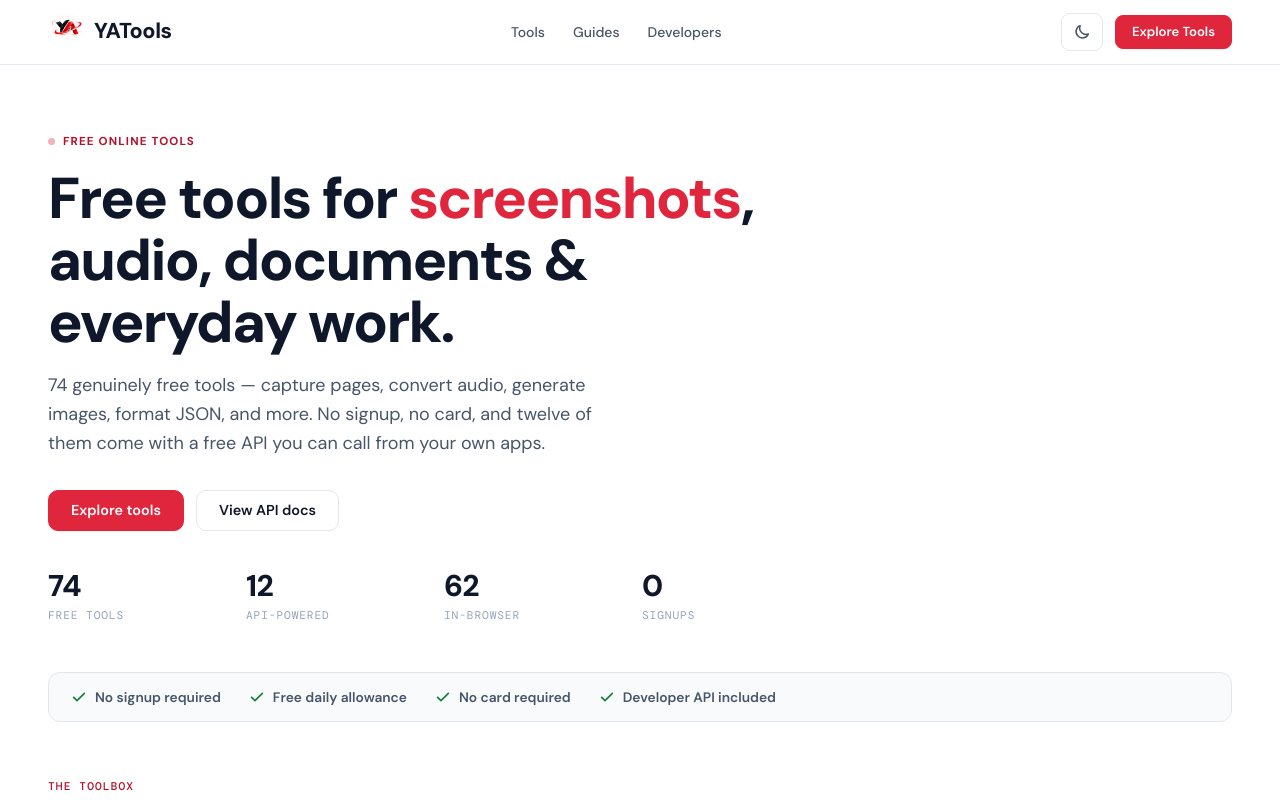
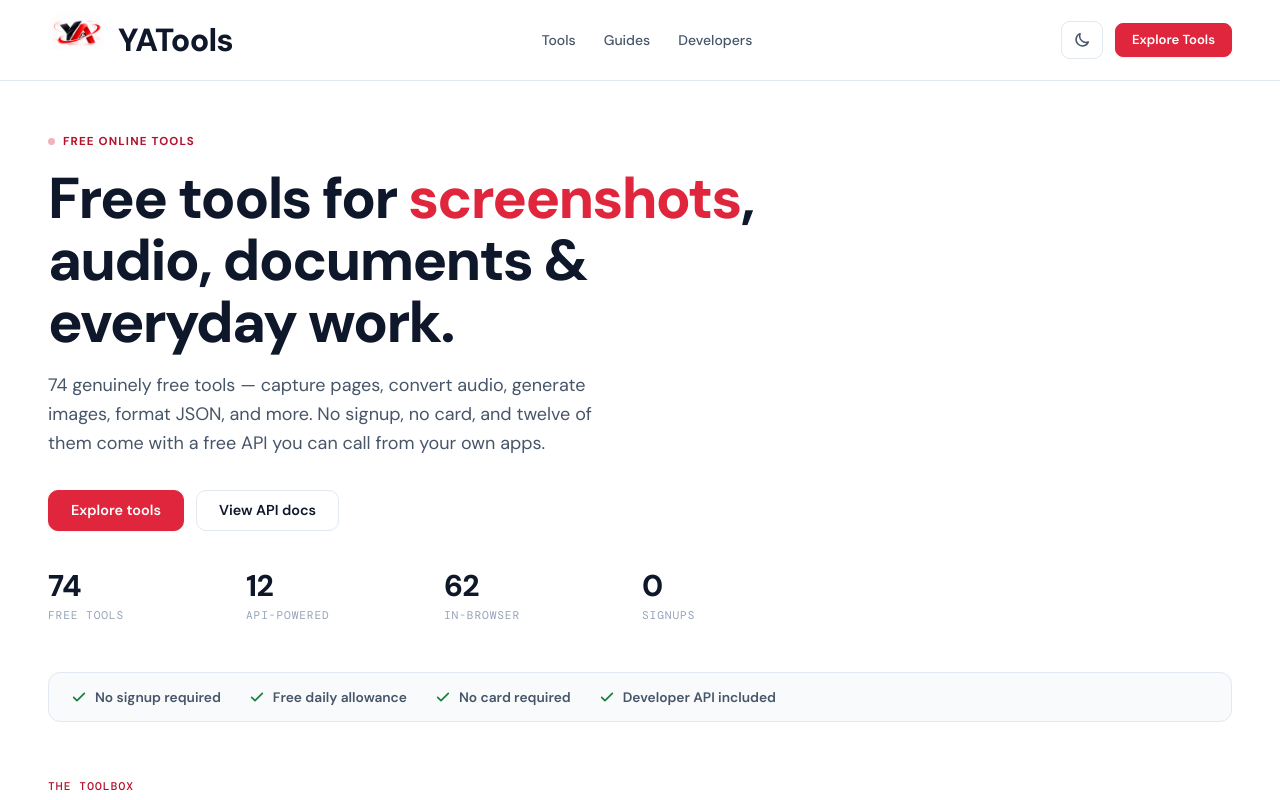
Before and after one commit to pitafiyasir1-a11y/yatools, a Next.js app: page / in a window 1280 px wide. Shown: the top 800 px of the page. Built offline with nearby package versions, Linux system fonts and the light colour scheme.

Commit message:
brand: use owner favicon file (drop stale data-URI), much bigger header logo, honest manifest sizes

```diff
--- a/app/manifest.ts
+++ b/app/manifest.ts
@@ -11,7 +11,7 @@ export default function manifest(): MetadataRoute.Manifest {
     background_color: "#ffffff",
     theme_color: "#e0263c",
     icons: [
-      { src: "/logo-icon.png", sizes: "512x512", type: "image/png", purpose: "any" },
+      { src: "/logo-icon.png", sizes: "461x364", type: "image/png", purpose: "any" },
       { src: "/icon.svg", sizes: "any", type: "image/svg+xml" },
     ],
   };
--- a/components/layout/Nav.tsx
+++ b/components/layout/Nav.tsx
@@ -13,27 +13,27 @@ const LINKS = [
 function Logo() {
   const [logoOk, setLogoOk] = useState(true);
   return (
-    <Link href="/" className="flex items-center gap-2.5 no-underline" aria-label="YATools home">
+    <Link href="/" className="flex items-center gap-3.5 no-underline" aria-label="YATools home">
       {logoOk ? (
         <img
           src="/logo-mark.png"
           alt="YATools logo"
-          width={36}
-          height={36}
-          className="rounded-xl"
+          width={56}
+          height={56}
+          className="rounded-2xl"
           style={{ display: "block" }}
           onError={() => setLogoOk(false)}
         />
       ) : (
         <span
           aria-hidden="true"
-          className="font-display inline-flex h-9 w-9 items-center justify-center rounded-[10px] text-xl text-white"
+          className="font-display inline-flex h-14 w-14 items-center justify-center rounded-2xl text-3xl text-white"
           style={{ background: "var(--red)", lineHeight: 1 }}
         >
           Y
         </span>
       )}
-      <span className="font-display text-[1.35rem]" style={{ color: "var(--text)", lineHeight: 1 }}>
+      <span className="font-display text-[2rem]" style={{ color: "var(--text)", lineHeight: 1 }}>
         YATools
       </span>
     </Link>
@@ -61,7 +61,7 @@ export default function Nav() {
         borderBottom: "1px solid var(--line)",
       }}
     >
-      <nav className="wrap flex h-16 items-center justify-between gap-4" aria-label="Primary">
+      <nav className="wrap flex h-20 items-center justify-between gap-4" aria-label="Primary">
         <Logo />
 
         <div className="hidden items-center gap-7 md:flex">
```
Also changed, not shown: app/layout.tsx (+2 -3 lines).
